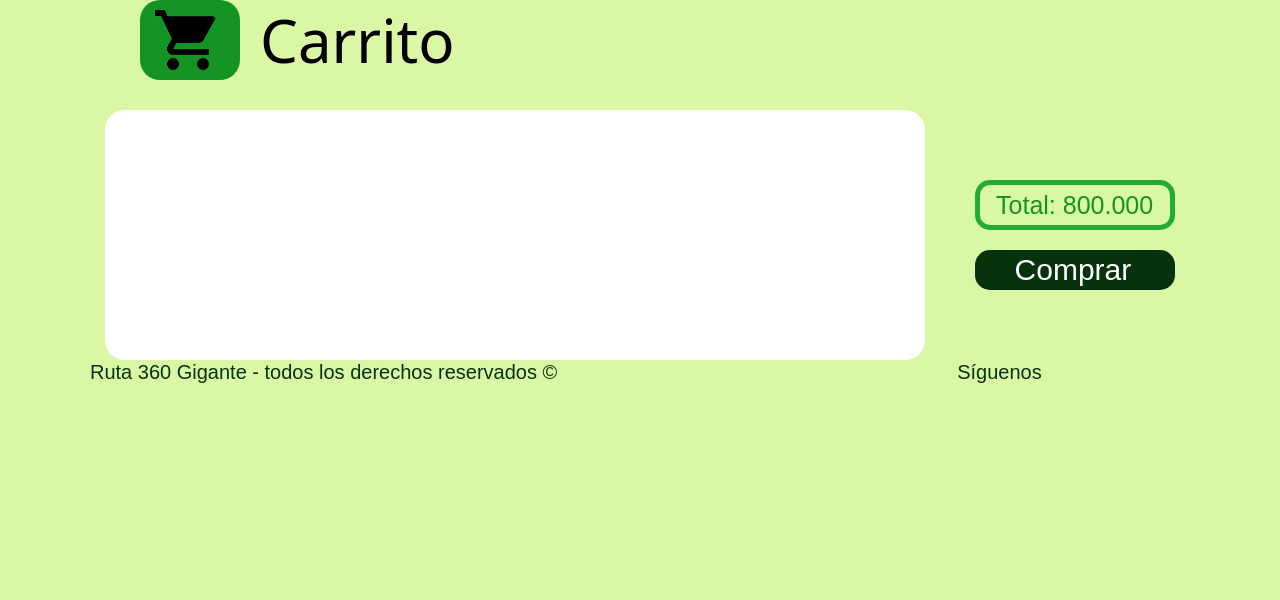
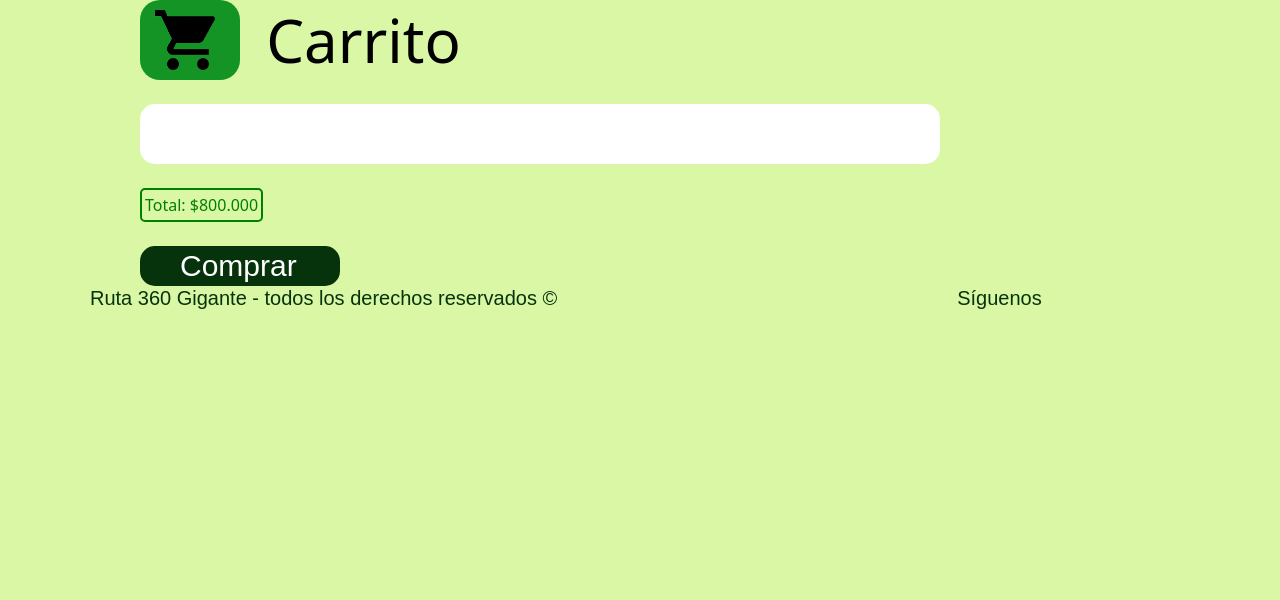
Before and after one commit to juanchoninco26/sena, a PHP site: page /PaginaPrincipal/Carrito.php in a window 1280 px wide. Shown: the part 180-780 px from the top of the page. Run offline with PHP 8.4, Linux system fonts and the light colour scheme; data that the repository does not hold is empty.

Commit message:
arreglo de codigo

```diff
--- a/PaginaPrincipal/Carrito.php
+++ b/PaginaPrincipal/Carrito.php
@@ -29,32 +29,38 @@
 
     <main>
         <div class="Carrito">
-          <img src="../imagenes/Carrito2.png.png" alt="Carrito">
+          <div><img src="../imagenes/Carrito2.png.png" alt="Carrito"></div>
+
+          <div><h1>&nbsp&nbspCarrito</h1></div>
         </div>
-        <h1>Carrito</h1>
-        <div class="Caja">
-        <form class="eliminarlugar" action="" method="post">
-            <!-- mostrar datos de la BD -->
+        <br>
+        <div class="productos1">
+            <div class="product">
                 <?php
-                    $consult ="SELECT*FROM lugares_turisticos";
-                    $resutados = mysqli_query($ared, $consult);
-
-                    while ($mostrar = mysqli_fetch_array($resutados)) {?>
-                <div class="subcaja">
-                  <button><a href="/php/---?id_lugar=<?php echo $mostrar ['id_lugar'];?>">comprar</a></button>
-                   <li><p><?php echo $mostrar['Nombre'];?></p></li>
+                $consult = "SELECT * FROM lugares_turisticos";
+                $resutados = mysqli_query($ared, $consult);
+                while ($mostrar = mysqli_fetch_array($resutados)) {
+                ?>
+                    <div class="infom">
+                        <div class="boton"><button>X Quitar</button></div>
+                        <div>
+                            <p><?php echo $mostrar['Nombre'];?></p><p>$<?php echo $mostrar['Precio'];?></p>
+                        </div>
+                    </div>
+                <?php } ?>
+            </div>
+            <br>
+            <div class="compra">
+                <div class="total">
+                    <p>Total: <span>$800.000</span></p>
                 </div>
-               <?php } ?>
-        </form>
-        </div>
-          <div class="Total">
-            <h5>Total: 800.000</h5>
-          </div>
-          <nav id="Comprar">
+                <br>
+                <nav id="Comprar">
            <ul>
              <li><a href="../PaginaPrincipal/Pago.php"> Comprar </a></li>
            </ul>
           </nav>
+            </div>
     </main>
 
     <footer>
--- a/PaginaPrincipal/login/carrito-express.php
+++ b/PaginaPrincipal/login/carrito-express.php
@@ -60,7 +60,7 @@ session_start();
                     <div class="info-">
                         <div class="boton"><button>X Quitar</button></div>
                         <div>
-                            <p><?php echo $mostrar['Nombre'];?></p>
+                            <p><?php echo $mostrar['Nombre'];?></p><p>$<?php echo $mostrar['Precio'];?></p>
                         </div>
                     </div>
                 <?php } ?>
--- a/estilos/EstilosCarrito.css
+++ b/estilos/EstilosCarrito.css
@@ -57,6 +57,7 @@ header li :hover{
     height: 80px;
     margin-left: 140px;
     border-radius: 20px;
+    display: flex;
 }
 
 .Carrito img {
@@ -67,7 +68,7 @@ header li :hover{
 }
 
 main {
-    display: flex;
+    display: block;
     width: 100%;
     height: auto;
 }
@@ -78,7 +79,7 @@ main h1 {
     margin-top:-50px;
     margin-left: 20px;
 }
-/*desde aqui*/
+/*desde aqui
 .Caja {
     background:white;
     width: 820px;
@@ -134,7 +135,77 @@ form .subcaja {
     margin-top: 30px;
     padding: 5px;
 }
+*/
+.productos1::-webkit-scrollbar{
+    width: 0;
+    background: green;
+}
+.productos1{
+    display: block;
+    justify-content: center;
+    align-items: center;
+    margin-left: 140px;
+}
+.product{
+    width: 800px;
+    height: auto;
+    display: grid;
+    grid-gap: 1rem;
+    grid-template-columns: auto auto auto auto;
+    background: white;
+    padding: 30px;
+    border-radius: 15px;
+}
+main .infom{
+    width:100px;
+    height: 100px;
+    padding: 5px;
+    border-radius: 10px;
+    color: white;
+    background: rgb(44, 42, 42);
+}
+main .infom .boton{
+    width: 100%;
+    height: 10px;
+    display: block;
+    justify-content: center;
+    align-items: center;
+}
+main .infom button{
+    font-weight: 300;
+    display: block;
+    align-items: center;
+    float: right;
+    border: none;
+    border-radius: 5px;
+    background: rgb(192, 16, 16);
+    color: white;
+}
+main .infom p{
+    text-align: center;
+}
+.compra .total{
+    width: fit-content;
+    border:solid 2px;
+    border-color: green;
+    border-radius: 5px;
+}
+.compra .total p{
+    margin: 3px;
+    color: green;
+}
+.botn-compra{
+    padding: 4px;
+    background: green;
+    color: white;
+    border: none;
+    border-radius: 8px;
+    width: 130px;
+    font-weight: 500;
+    font-size: 13pt;
+}
 
+/**/
 .Barra {
     color: white;
     background: red;
@@ -282,9 +353,6 @@ div .Total {
     width:200px;
     height:40px;
     border-radius: 15px;
-    margin-right: 90px;
-    margin-top: 250px;
-    margin-left: -200px;
 }
 
 #Comprar ul {
--- a/estilos/user-externo/carrito-expres.css
+++ b/estilos/user-externo/carrito-expres.css
@@ -62,6 +62,7 @@ body{
     justify-content: center;
 
 }
+/*desde aqui*/
 .productos1::-webkit-scrollbar{
     width: 0;
     background: green;
```
Also changed, not shown: PaginaPrincipal/Promo.php (+6 -24 lines).
